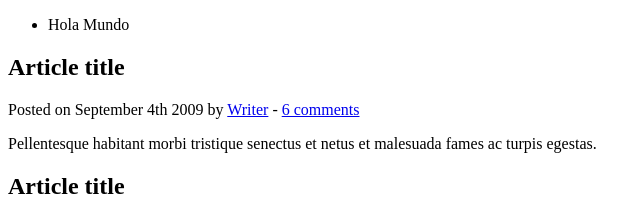
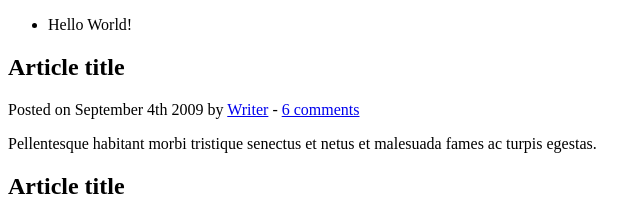
Before and after one commit to OscarGabriel07/repo2-demo, a plain HTML site: page index.html in a window 1280 px wide. Shown: the top 217 px of the page, 0-640 px from the left. Drawn offline with Linux system fonts and the light colour scheme.

Commit message:
Se modifica el list item

```diff
--- a/index.html
+++ b/index.html
@@ -12,7 +12,7 @@
 	<header>
 		<nav>
 			<ul>
-				<li>Hola Mundo</li>
+				<li>Hello World!</li>
 			</ul>
 		</nav>
 	</header>
```
